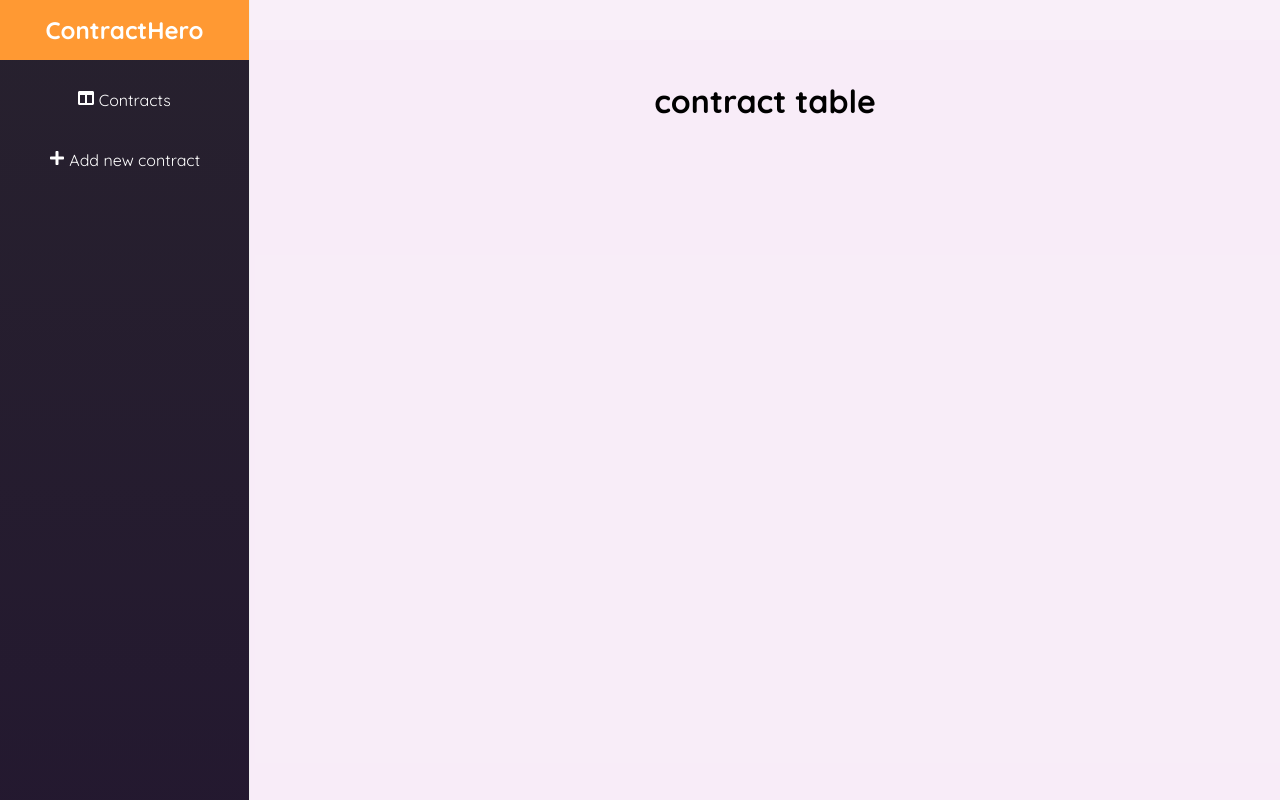
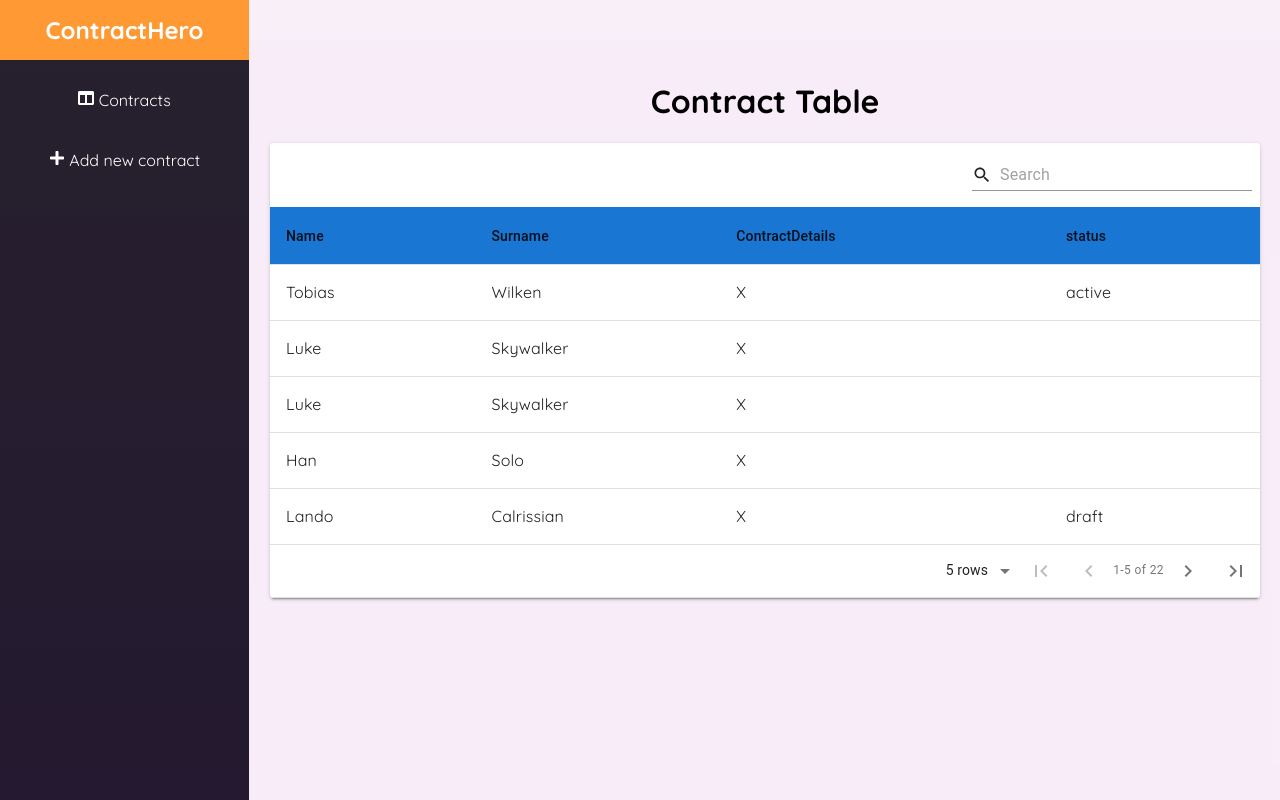
Before and after one commit to Kavery-pm/contractManager, a React (Vite) app: page / in a window 1280 px wide. Shown: the top 800 px of the page. Built offline with nearby package versions, Linux system fonts and the light colour scheme.

Commit message:
added contract table and linked the columns and fields

```diff
--- a/src/App.jsx
+++ b/src/App.jsx
@@ -6,7 +6,7 @@ import {
   Route,
    BrowserRouter,
  } from "react-router-dom";
-import ContractTable from './components/contractTable';
+import ContractTable from './layouts/contractTable';
 function App() {
   const theme = createTheme({
     palette: {
--- a/src/components/contractTable.jsx
+++ /dev/null
@@ -1,6 +0,0 @@
-const ContractTable = ()=>{
-    return (
-        <h1>contract table</h1>
-    )
-}
-export default ContractTable
--- a/src/index.css
+++ b/src/index.css
@@ -13,3 +13,6 @@ body {
  .css-dip3t8{
 background: linear-gradient(#27212e, #221530);
 }
+ .MuiIcon-root.MuiIcon-fontSizeSmall {
+  display:none
+}
--- /dev/null
+++ b/src/layouts/contractTable.jsx
@@ -0,0 +1,270 @@
+import MaterialTable from 'material-table'
+import ArrowDownwardIcon from "@mui/icons-material/ArrowDownward";
+import ViewColumnIcon from "@mui/icons-material/ViewColumn";
+import SearchIcon from "@mui/icons-material/Search";
+import FirstPageIcon from "@mui/icons-material/FirstPage";
+import LastPageIcon from "@mui/icons-material/LastPage";
+import ChevronLeftIcon from "@mui/icons-material/ChevronLeft";
+import ChevronRightIcon from "@mui/icons-material/ChevronRight";
+
+
+const tableIcons = {
+     Search: SearchIcon,
+    SortArrow: ArrowDownwardIcon,
+    ViewColumn: ViewColumnIcon,
+    FirstPage: FirstPageIcon,
+    PreviousPage: ChevronLeftIcon,
+    NextPage: ChevronRightIcon,
+    LastPage: LastPageIcon,
+  };
+const ContractTable = ()=>{
+    const data = [
+        {
+            "id": 1,
+            "firstName": "Tobias",
+            "lastName": "Wilken",
+            "status": "active",
+            "startData": "2023-07-14T00:00:00.000Z",
+            "cancelationDate": "2023-11-02T00:00:00.000Z",
+            "createdAt": "2023-07-10T13:27:11.508Z",
+            "updatedAt": "2023-07-10T13:27:11.508Z"
+        },
+        {
+            "id": 2,
+            "firstName": "Luke",
+            "lastName": "Skywalker",
+            "email": "luke@tatooine.net",
+            "createdAt": "2023-07-10T22:01:45.243Z",
+            "updatedAt": "2023-07-10T22:01:45.243Z"
+        },
+        {
+            "id": 3,
+            "firstName": "Luke",
+            "lastName": "Skywalker",
+            "email": "luke@tatooine.net",
+            "createdAt": "2023-07-10T22:15:47.172Z",
+            "updatedAt": "2023-07-10T22:15:47.172Z"
+        },
+        {
+            "id": 4,
+            "firstName": "Han",
+            "lastName": "Solo",
+            "createdAt": "2023-07-10T22:28:15.396Z",
+            "updatedAt": "2023-07-10T22:28:15.396Z"
+        },
+        {
+            "id": 5,
+            "firstName": "Lando",
+            "lastName": "Calrissian",
+            "status": "draft",
+            "createdAt": "2023-07-11T06:55:49.185Z",
+            "updatedAt": "2023-07-11T06:55:49.185Z"
+        },
+        {
+            "id": 38,
+            "firstName": "R2",
+            "lastName": "D2",
+            "email": "r2d2@universe.net",
+            "status": "active",
+            "createdAt": "2023-07-11T18:47:04.929Z",
+            "updatedAt": "2023-07-11T18:47:04.929Z"
+        },
+        {
+            "id": 39,
+            "firstName": "R2",
+            "lastName": "D2",
+            "email": "r2d2@universe.net",
+            "status": "active",
+            "createdAt": "2023-07-11T18:49:37.879Z",
+            "updatedAt": "2023-07-11T18:49:37.879Z"
+        },
+        {
+            "id": 40,
+            "firstName": "C3",
+            "lastName": "PO",
+            "email": "r2d2@universe.net",
+            "status": "draft",
+            "startData": "2023-08-02T00:00:00.000Z",
+            "cancelationDate": "2023-09-23T00:00:00.000Z",
+            "createdAt": "2023-07-11T18:53:32.477Z",
+            "updatedAt": "2023-07-11T18:53:32.477Z"
+        },
+        {
+            "id": 41,
+            "firstName": "Anakin",
+            "lastName": "Skywalker",
+            "status": "active",
+            "startData": "2023-08-05T00:00:00.000Z",
+            "cancelationDate": "2023-07-29T00:00:00.000Z",
+            "createdAt": "2023-07-11T19:30:53.968Z",
+            "updatedAt": "2023-07-11T19:30:53.968Z"
+        },
+        {
+            "id": 42,
+            "firstName": "Darth ",
+            "lastName": "Sidious",
+            "status": "draft",
+            "startData": "2023-08-17T00:00:00.000Z",
+            "cancelationDate": "2023-10-12T00:00:00.000Z",
+            "createdAt": "2023-07-11T19:32:50.709Z",
+            "updatedAt": "2023-07-11T19:32:50.709Z"
+        },
+        {
+            "id": 43,
+            "firstName": "Rey",
+            "lastName": "Skywalker",
+            "status": "active",
+            "startData": "2023-08-02T00:00:00.000Z",
+            "cancelationDate": "2023-10-25T00:00:00.000Z",
+            "createdAt": "2023-07-11T19:38:00.787Z",
+            "updatedAt": "2023-07-11T19:38:00.787Z"
+        },
+        {
+            "id": 44,
+            "firstName": "Darth",
+            "lastName": "Plagueis",
+            "createdAt": "2023-07-11T20:42:02.662Z",
+            "updatedAt": "2023-07-11T20:42:02.662Z"
+        },
+        {
+            "id": 45,
+            "firstName": "Ahsoka",
+            "lastName": "Tano",
+            "createdAt": "2023-07-12T06:03:31.118Z",
+            "updatedAt": "2023-07-12T06:03:31.118Z"
+        },
+        {
+            "id": 46,
+            "firstName": "twtest",
+            "createdAt": "2023-07-12T06:35:26.006Z",
+            "updatedAt": "2023-07-12T06:35:26.006Z"
+        },
+        {
+            "id": 47,
+            "firstName": "twtest2",
+            "createdAt": "2023-07-12T06:35:40.446Z",
+            "updatedAt": "2023-07-12T06:35:40.446Z"
+        },
+        {
+            "id": 48,
+            "firstName": "Some",
+            "lastName": "one",
+            "status": "active",
+            "category": 1,
+            "createdAt": "2023-07-12T07:11:14.045Z",
+            "updatedAt": "2023-07-12T07:11:14.045Z"
+        },
+        {
+            "id": 49,
+            "firstName": "Fixed",
+            "lastName": "the date",
+            "startDate": "2023-07-13T00:00:00.000Z",
+            "category": 1,
+            "cancelationDate": "2023-07-13T00:00:00.000Z",
+            "createdAt": "2023-07-12T07:11:41.610Z",
+            "updatedAt": "2023-07-12T07:11:41.610Z"
+        },
+        {
+            "id": 50,
+            "firstName": "Jacen",
+            "lastName": "Syndulla",
+            "email": "jacen@syndulla.com",
+            "status": "draft",
+            "startDate": "2023-07-13T00:00:00.000Z",
+            "category": 4,
+            "cancelationDate": "2023-07-13T00:00:00.000Z",
+            "createdAt": "2023-07-12T09:41:30.652Z",
+            "updatedAt": "2023-07-12T09:41:30.652Z"
+        },
+        {
+            "id": 51,
+            "firstName": "Sabine",
+            "lastName": "Wrap",
+            "email": "sabine@wrap.com",
+            "status": "draft",
+            "startDate": "2023-08-01T00:00:00.000Z",
+            "category": 4,
+            "createdAt": "2023-07-12T09:52:56.570Z",
+            "updatedAt": "2023-07-12T09:52:56.570Z"
+        },
+        {
+            "id": 52,
+            "firstName": "Darth",
+            "lastName": "Vader",
+            "email": "darth@deathstar.com",
+            "status": "draft",
+            "startDate": "2023-08-04T00:00:00.000Z",
+            "category": 4,
+            "cancelationDate": "2023-08-05T00:00:00.000Z",
+            "createdAt": "2023-07-12T10:06:48.509Z",
+            "updatedAt": "2023-07-12T10:06:48.509Z"
+        },
+        {
+            "id": 53,
+            "firstName": "Hello ",
+            "lastName": "World",
+            "email": "test@gmail.com",
+            "status": "active",
+            "startData": "2023-07-15T00:00:00.000Z",
+            "cancelationDate": "2023-07-27T00:00:00.000Z",
+            "createdAt": "2023-07-14T18:41:15.235Z",
+            "updatedAt": "2023-07-14T18:41:15.235Z"
+        },
+        {
+            "id": 54,
+            "firstName": "ZAE",
+            "lastName": "AZE",
+            "email": "EZA",
+            "status": "draft",
+            "startDate": "2023-07-01T00:00:00.000Z",
+            "category": 4,
+            "cancelationDate": "2023-07-01T00:00:00.000Z",
+            "createdAt": "2023-07-18T10:30:03.318Z",
+            "updatedAt": "2023-07-18T10:30:03.318Z"
+        }
+    ]
+    const columns = [
+        { title: "Name", field: "firstName" },
+        { title: "Surname", field: "lastName" },
+        {title: "ContractDetails", field:"id",
+        render: (rowData) => {
+            if (rowData.id !== undefined) {
+              return (
+                <div>
+                  <span
+                    style={{ cursor: "pointer" }}
+                    title="show contract details"
+
+                  >
+
+                   X
+                  </span>
+                </div>
+              );
+            }
+          },},
+        { title: "status", field: "status" },
+
+      ];
+    return (
+      <>
+      <h1>Contract Table</h1>
+      <MaterialTable
+
+   title=""
+   columns={columns}
+   data={data}
+   icons={tableIcons}
+   options={{
+
+
+
+     headerStyle: {
+       backgroundColor: "#1976d2",
+     },
+   }}
+ />
+      </>
+    )
+}
+export default ContractTable
```
Also changed, not shown: package.json (+9 -3 lines), 1 other file (tests, documents, lock files or other folders).
